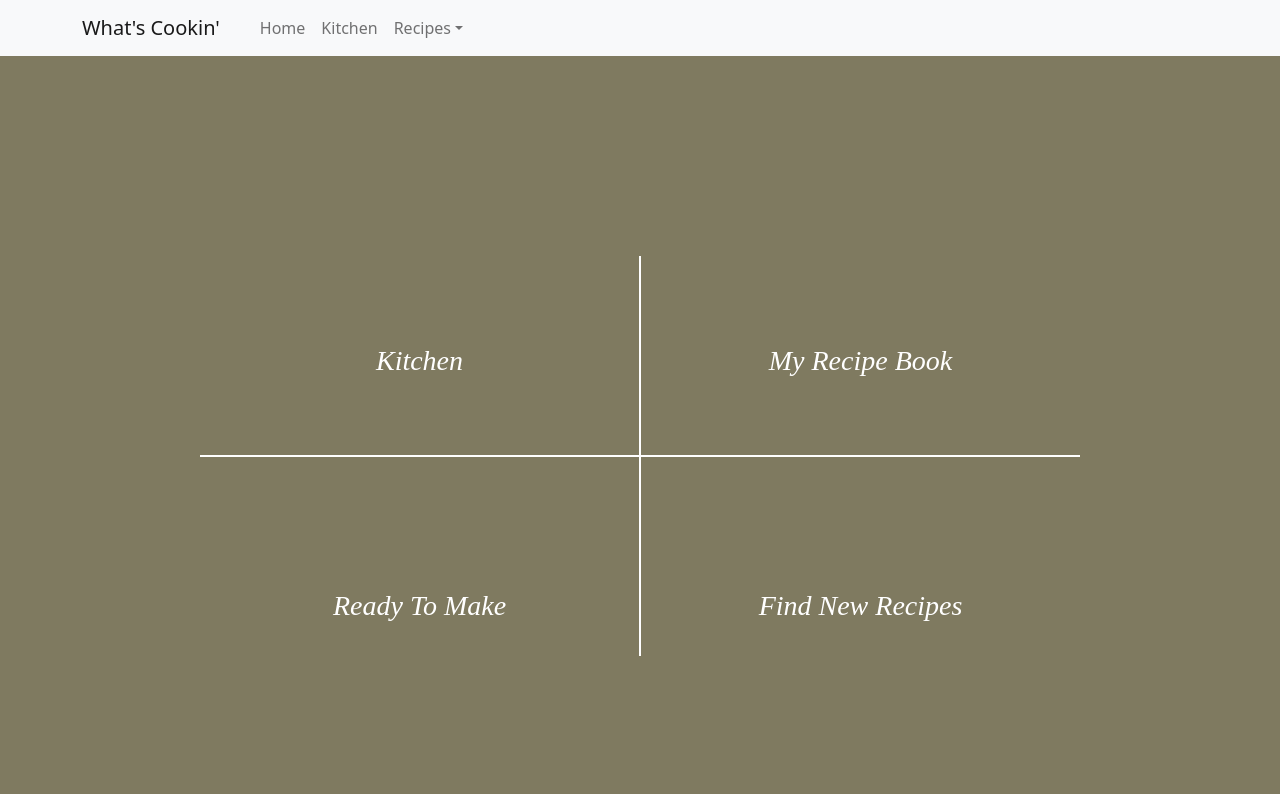
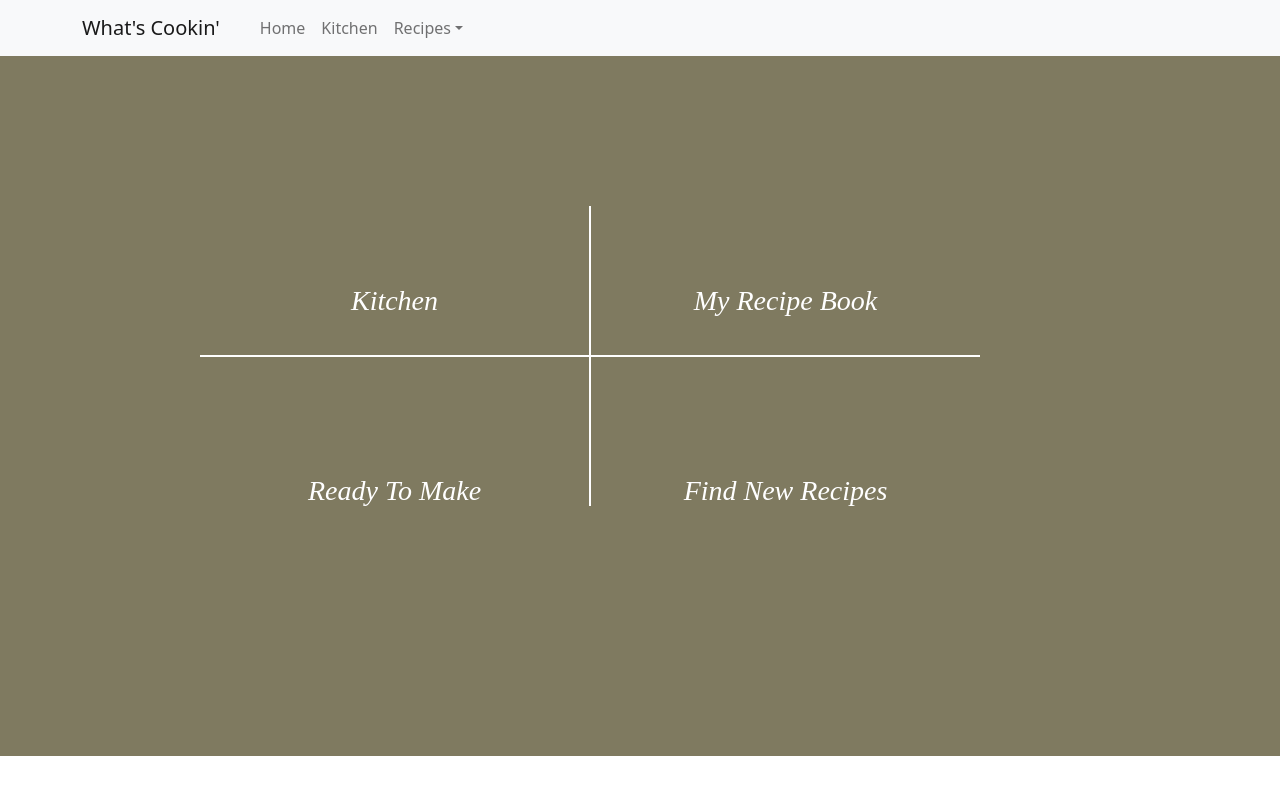
Before and after one commit to veenaprakash123/WhatsCookinUI, a React (Create React App) app: page /landing in a window 1280 px wide. Shown: the top 794 px of the page. Built offline with nearby package versions, Linux system fonts and the light colour scheme; no server answers.

Commit message:
Updated styling for welcome page and landing page

```diff
--- a/src/App.js
+++ b/src/App.js
@@ -120,7 +120,7 @@ useEffect(()=>{
                 <Route path='/session/login' element={<Login url={url}/>} ></Route>
                 <Route path='/session/register' element={<Register url={url}/>} ></Route>
                 <Route element={<Logout url={url}/>}></Route>
-                <Route path='/kitchen' element={<Kitchen ingredient={ingredient} ingredients={ingredients} setIngredient={setIngredient} setIngredients={setIngredients}/>} ></Route>
+                <Route path='/kitchen' element={<Kitchen ingredient={ingredient} ingredients={ingredients} setIngredient={setIngredient} setIngredients={setIngredients} url={url}/>} ></Route>
                 <Route path='/updatedkitchen' element={<UpdatedKitchen ingredients={ingredients} setIngredients={setIngredients}/>}></Route>
                 <Route path='/newingredient' element={<NewIngredient addIngredient={addIngredient} ingredient={ingredient} ingredients={ingredients} setIngredient={setIngredient} setIngredients={setIngredients} url={url}/>}></Route>
                 <Route path='editingredient/:id' element={<EditIngredient ingredient={ingredient} setIngredient={setIngredient} url={url}/>}></Route>
--- a/src/components/CSS/General.css
+++ b/src/components/CSS/General.css
@@ -34,9 +34,11 @@ body{
 
 .landing{
     display: grid;
-    grid-template-rows: 200px 200px 200px 200px;
-    grid-template-columns: 200px 1fr 1fr 200px;
+    grid-template-rows: 150px 150px 150px 150px 100px;
+    grid-template-columns: 200px 1fr 1fr 200px 100px;
 }
+
+
 
 .child{
     /* border-left: 3px solid black; */
@@ -49,6 +51,7 @@ body{
     border-bottom: 1px solid white;
     text-align: center;
     padding-top: 20%;
+    font-size: 100px;
 }
 
 .child-2{
--- a/src/components/Ingredients/Kitchen.js
+++ b/src/components/Ingredients/Kitchen.js
@@ -8,7 +8,7 @@ import Logout from '../Logout'
 import Table from 'react-bootstrap/Table'
 
 
-const Kitchen = ({ingredient, ingredients, setIngredient, setIngredients}) => {
+const Kitchen = ({ingredient, ingredients, setIngredient, setIngredients, url}) => {
 
   let ingredientInFocus = (e) => {
     console.log(e.target)
@@ -19,7 +19,7 @@ const Kitchen = ({ingredient, ingredients, setIngredient, setIngredients}) => {
 
   let deleteIngredient = async(i) => {
     console.log(i)
-    let data = await fetch('http://localhost:4000/kitchen/details/' + i, {
+    let data = await fetch(url+'kitchen/details/' + i, {
       method: "DELETE",
       body: null,
       headers: {
--- a/src/components/Landing.js
+++ b/src/components/Landing.js
@@ -5,7 +5,8 @@ import './CSS/General.css'
 
 const Landing = () => {
   return (
-    <div className='landing body'>
+      <div className='body larger-container'>
+        <div className='landing'>
 
             <div className='child child-1' id='kitchen-tile'>
                 <Link to='/kitchen' style={{textDecoration: 'none'}}><h3 style={{color:'white'}}>Kitchen</h3></Link>
@@ -25,6 +26,7 @@ const Landing = () => {
             </div>
 
         </div>
+    </div>
   )
 }
 
--- a/src/components/RecipeFolder/MealDetails.js
+++ b/src/components/RecipeFolder/MealDetails.js
@@ -59,10 +59,10 @@ const MealDetails = ({onlineRecipe, setOnlineRecipe}) => {
   return (
     <div>
       <h1 className='main-header'>Recipe Details</h1>
-        <img src={imageUrl} alt='recipe'> </img>
+        {/* <img src={imageUrl} alt='recipe'> </img> */}
         <div>
           <h2>{recipeTitle}</h2>
-          <img src={imageUrl} alt='recipe'></img>
+          {/* <img src={imageUrl} alt='recipe'></img> */}
         </div>
         <div>
           <h2>Ingredients:</h2>
--- a/src/components/Welcome.js
+++ b/src/components/Welcome.js
@@ -9,9 +9,9 @@ const Welcome = () => {
   let navigate = useNavigate()
 
   return (
-    <div style={{height: 700}}>
+    <div className="body" style={{height: 700}}>
 
-      <div className="welcome" >
+      <div className="welcome body" >
       <h1 style={{fontSize:'70px'}}>Welcome!</h1>
       </div>
 
```
Lines whose indentation alone changed are shown as unchanged.
